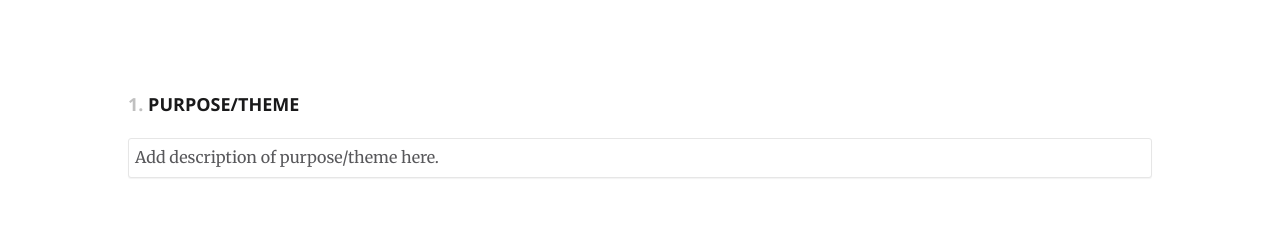
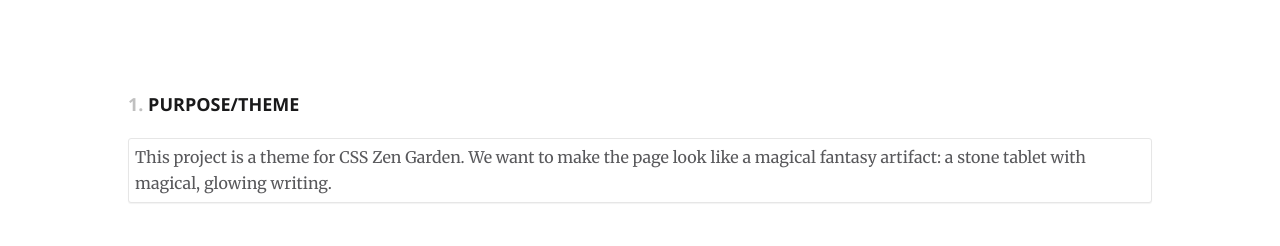
Before and after one commit to pulley-aaron/css-zen-garden, a plain HTML site: page style-guide/index.html in a window 1280 px wide. Shown: the part 273-519 px from the top of the page. Drawn offline with nearby package versions, Linux system fonts and the light colour scheme.

Commit message:
Add purpose

```diff
--- a/style-guide/index.html
+++ b/style-guide/index.html
@@ -39,7 +39,8 @@
 			<h2>Purpose/Theme</h2>
 
 			<div class="cd-box">
-				<p>Add description of purpose/theme here.</p>
+				<p>This project is a theme for CSS Zen Garden. We want to make the page look like
+					a magical fantasy artifact: a stone tablet with magical, glowing writing.</p>
 			</div>
 		</section>
 
```
